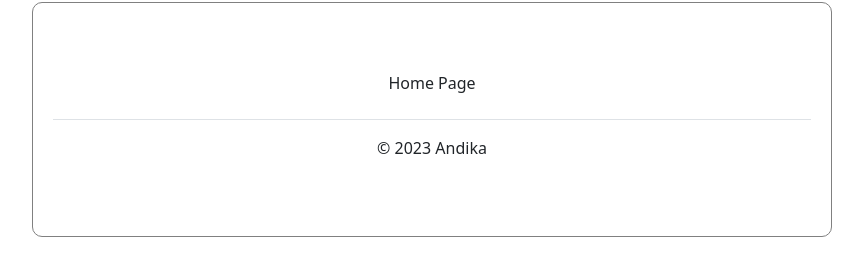
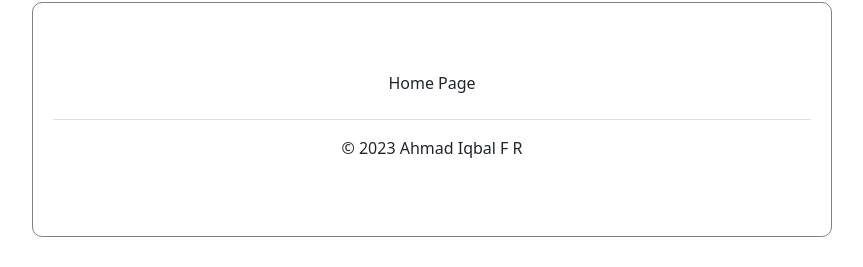
Before and after one commit to Iqbalramad1112/chapter11-2, a Flask app: template templates/detail.html in a window 1280 px wide. Shown: the part 828-1095 px from the top of the page, without its empty margins (208-1071 px from the left). Run offline with Flask 3, Linux system fonts and the light colour scheme; the template is opened without the code that fills it, so the values that code supplies are empty.

Commit message:
Update detail.html

```diff
--- a/templates/detail.html
+++ b/templates/detail.html
@@ -71,7 +71,7 @@
                     <a href="/" class="nav-link px-2 text-body-secondary text-dark">Home Page</a>
                 </li>
             </ul>
-            <p class="text-center text-body-secondary">© 2023 Andika</p>
+            <p class="text-center text-body-secondary">© 2023 Ahmad Iqbal F R</p>
         </footer>
     </div>
     <script src="https://cdn.jsdelivr.net/npm/bootstrap@5.1.3/dist/js/bootstrap.bundle.min.js"
```
